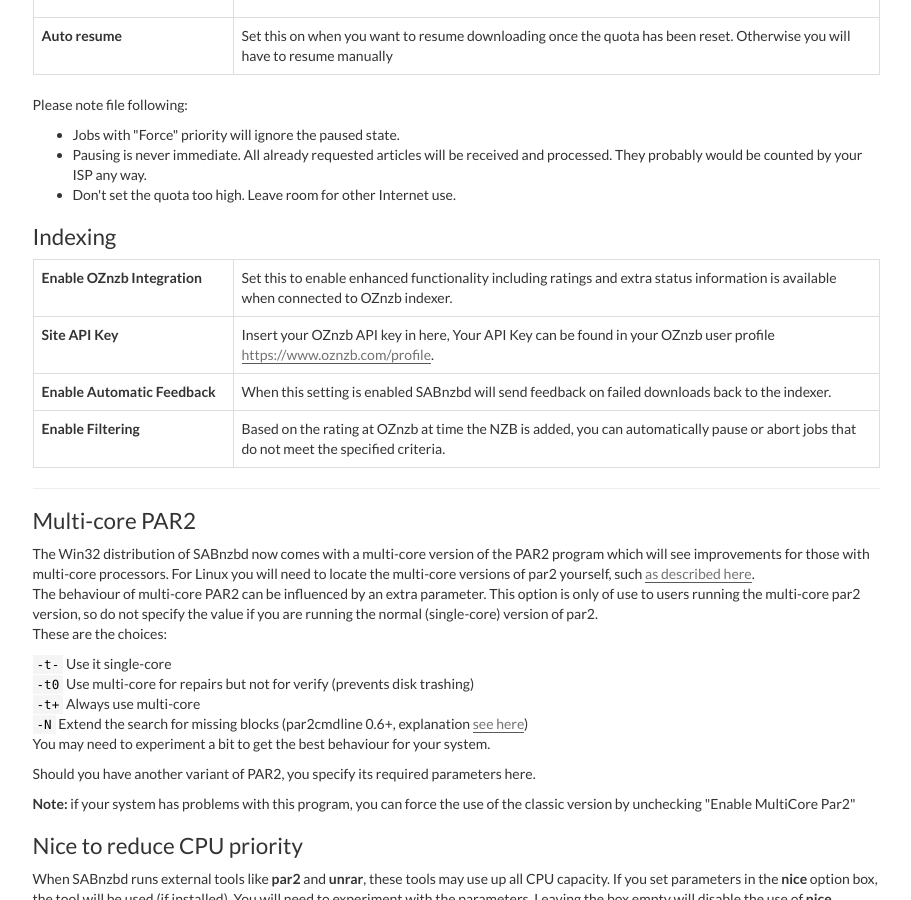
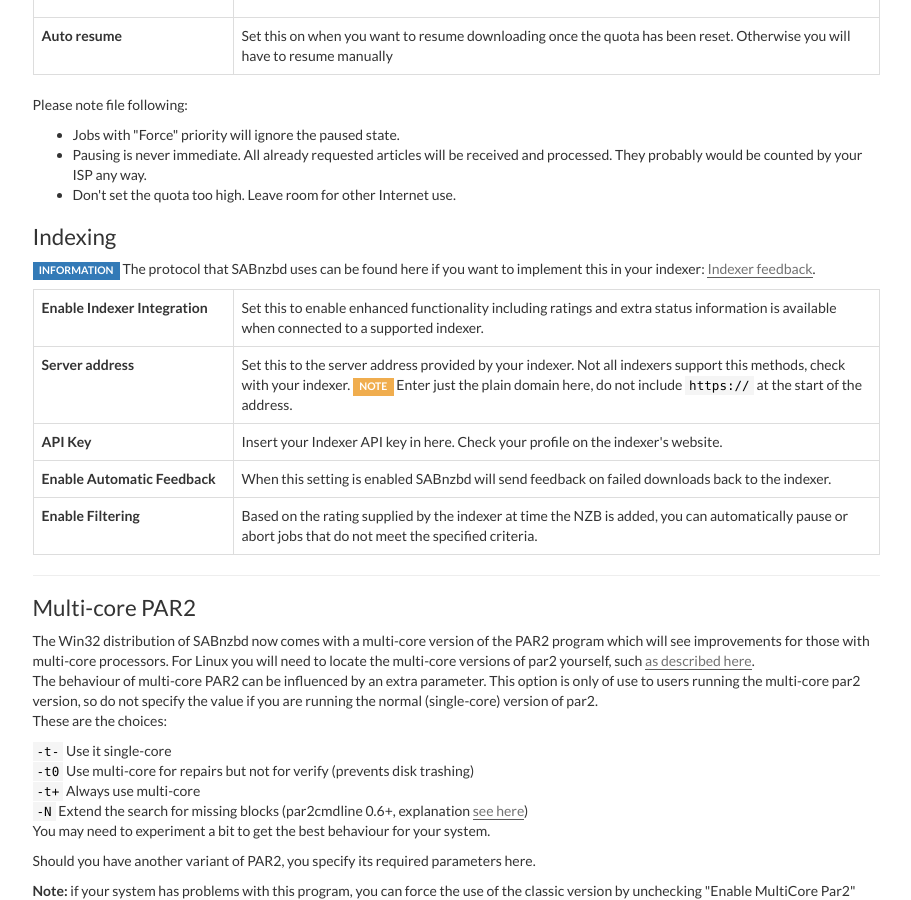
Before and after one commit to sabnzbd/sabnzbd.github.io, a Jekyll site: the page built from wiki/configuration/1.0/switches.html, in a window 1280 px wide and 900 px high, scrolled down 3449 px. Shown: the whole window, without its empty margins (330-1241 px from the left). Built offline with Jekyll 4.4.1, drawn with Linux system fonts in a browser that asks for light colours.

Commit message:
Add information about Indexer feedback system

```diff
--- a/wiki/configuration/1.0/switches.html
+++ b/wiki/configuration/1.0/switches.html
@@ -249,15 +249,21 @@
 </ul>
 
 <h2 id="toc6"><span>Indexing <a name="indexing"></a></span></h2>
+<p><span class="label label-primary">INFORMATION</span> The protocol that SABnzbd uses can be found here if you want to implement this in your indexer: <a href="/wiki/extra/indexer-feedback">Indexer feedback</a>.</p>
+
 <table class="table table-bordered table-hover">
     <tbody>
         <tr>
-            <td><strong>Enable OZnzb Integration</strong></td>
-            <td>Set this to enable enhanced functionality including ratings and extra status information is available when connected to OZnzb indexer.</td>
+            <td><strong>Enable Indexer Integration</strong></td>
+            <td>Set this to enable enhanced functionality including ratings and extra status information is available when connected to a supported indexer.</td>
         </tr>
         <tr>
-            <td><strong>Site API Key</strong></td>
-            <td>Insert your OZnzb API key in here, Your API Key can be found in your OZnzb user profile <a href="https://www.oznzb.com/profile">https://www.oznzb.com/profile</a>.</td>
+            <td><strong>Server address</strong></td>
+            <td>Set this to the server address provided by your indexer. Not all indexers support this methods, check with your indexer. <span class="label label-warning">NOTE</span> Enter just the plain domain here, do not include <code>https://</code> at the start of the address.</td>
+        </tr>
+        <tr>
+            <td><strong>API Key</strong></td>
+            <td>Insert your Indexer API key in here. Check your profile on the indexer's website.</td>
         </tr>
         <tr>
             <td><strong>Enable Automatic Feedback</strong></td>
@@ -265,7 +271,7 @@
         </tr>
         <tr>
             <td><strong>Enable Filtering</strong></td>
-            <td>Based on the rating at OZnzb at time the NZB is added, you can automatically pause or abort jobs that do not meet the specified criteria.</td>
+            <td>Based on the rating supplied by the indexer at time the NZB is added, you can automatically pause or abort jobs that do not meet the specified criteria.</td>
         </tr>
     </tbody>
 </table>
```
Also changed, not shown: wiki/extra/indexer-feedback.html (added, +123 -0 lines).
